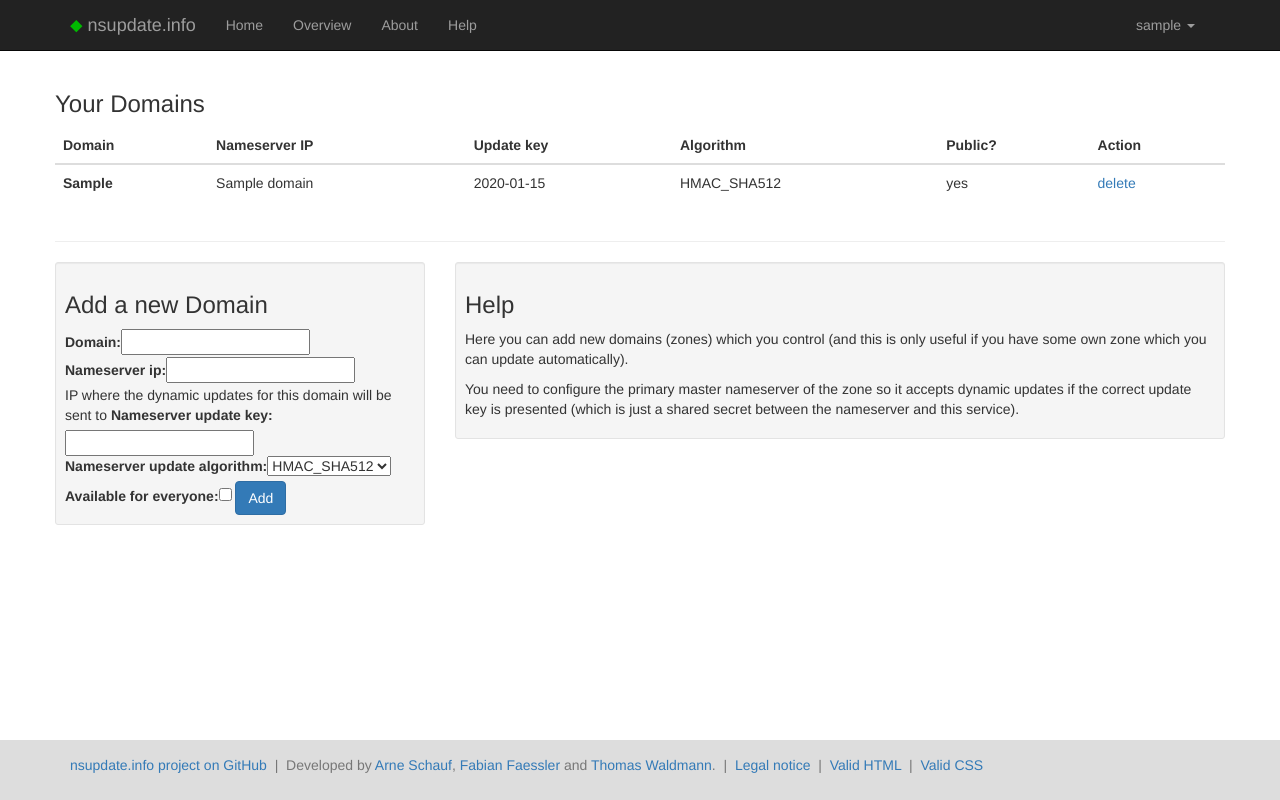
After one commit to nsupdate-info/nsupdate.info, a Django app: page /domain_overview/ in a window 1280 px wide. The commit adds this page. Run offline with Django 3.2, Linux system fonts and the light colour scheme; a user stored in the database is signed in; tables that the repository leaves empty hold one stand-in row (values such as "Sample post"); some libraries are stand-ins or nearby versions.

Commit message:
use zones/nameserver IPs/update keys from DB, logging (thanks to asmaps)
remove unneeded stuff from settings
(we still need some in conftest.py for the tests, though)
init DB for tests via conftest.py
more update algorithm choices
give origin zone (if we already know it) to dnstools functions
new views: DomainOverview, DeleteDomain
unify deletion templates using delete_object.html
add django-extensions

```diff
--- a/nsupdate/main/_tests/test_dnstools.py
+++ b/nsupdate/main/_tests/test_dnstools.py
@@ -3,6 +3,7 @@ Tests for dnstools module.
 """
 
 import pytest
+pytestmark = pytest.mark.django_db
 
 from dns.resolver import NXDOMAIN
 
--- a/nsupdate/main/forms.py
+++ b/nsupdate/main/forms.py
@@ -1,7 +1,7 @@
 # -*- coding: utf-8 -*-
 from django import forms
 
-from .models import Host
+from .models import Host, Domain
 
 
 class CreateHostForm(forms.ModelForm):
@@ -14,3 +14,9 @@ class EditHostForm(forms.ModelForm):
     class Meta(object):
         model = Host
         fields = ['comment']
+
+
+class CreateDomainForm(forms.ModelForm):
+    class Meta(object):
+        model = Domain
+        exclude = ['created_by']
--- a/nsupdate/main/models.py
+++ b/nsupdate/main/models.py
@@ -34,12 +34,25 @@ def domain_blacklist_validator(value):
             raise ValidationError(u'This domain is not allowed')
 
 
+UPDATE_ALGORITHMS = (
+    ('HMAC_SHA512', 'HMAC_SHA512'),
+    ('HMAC_SHA384', 'HMAC_SHA384'),
+    ('HMAC_SHA256', 'HMAC_SHA256'),
+    ('HMAC_SHA224', 'HMAC_SHA224'),
+    ('HMAC_SHA1', 'HMAC_SHA1'),
+    ('HMAC_MD5', 'HMAC_MD5'),
+)
+
+
 class Domain(models.Model):
     domain = models.CharField(max_length=256, unique=True)
     nameserver_ip = models.GenericIPAddressField(
         max_length=256,
-        help_text="An IP where the nsupdates for this domain will be sent to")
+        help_text="IP where the dynamic updates for this domain will be sent to")
     nameserver_update_key = models.CharField(max_length=256)
+    nameserver_update_algorithm = models.CharField(
+        max_length=256, default='HMAC_SHA512', choices=UPDATE_ALGORITHMS)
+    available_for_everyone = models.BooleanField(default=False)
 
     last_update = models.DateTimeField(auto_now=True)
     created = models.DateTimeField(auto_now_add=True)
@@ -88,14 +101,14 @@ class Host(models.Model):
 
     def getIPv4(self):
         try:
-            return dnstools.query_ns(self.get_fqdn(), 'A')
-        except (dns.resolver.NXDOMAIN, dns.resolver.NoAnswer, dns.resolver.NoNameservers):
+            return dnstools.query_ns(self.get_fqdn(), 'A', origin=self.domain.domain)
+        except (dns.resolver.NXDOMAIN, dns.resolver.NoAnswer, dns.resolver.NoNameservers, dns.resolver.Timeout):
             return ''
 
     def getIPv6(self):
         try:
-            return dnstools.query_ns(self.get_fqdn(), 'AAAA')
-        except (dns.resolver.NXDOMAIN, dns.resolver.NoAnswer, dns.resolver.NoNameservers):
+            return dnstools.query_ns(self.get_fqdn(), 'AAAA', origin=self.domain.domain)
+        except (dns.resolver.NXDOMAIN, dns.resolver.NoAnswer, dns.resolver.NoNameservers, dns.resolver.Timeout):
             return ''
 
     def poke(self):
@@ -118,6 +131,6 @@ class Host(models.Model):
 
 def post_delete_host(sender, **kwargs):
     obj = kwargs['instance']
-    dnstools.delete(obj.get_fqdn())
+    dnstools.delete(obj.get_fqdn(), origin=obj.domain.domain)
 
 post_delete.connect(post_delete_host, sender=Host)
--- a/nsupdate/main/templates/main/delete_host.html
+++ b/nsupdate/main/templates/main/delete_object.html
@@ -2,10 +2,9 @@
 {% load bootstrap %}
 
 {% block content %}
-
     <div class="row">
          <div class="col-lg-8">
-            <h3>Delete Host <small><a href="{% url 'overview' %}"><i class="icon-double-angle-left"></i> back to overview</a></small></h3>
+            <h3>Delete {{ object }}</h3>
             <form action="" method="post">
                 {% csrf_token %}
                 <p>Are you sure you want to delete "{{ object }}"?</p>
@@ -13,6 +12,4 @@
             </form>
         </div>
     </div>
-
-
 {% endblock %}
--- /dev/null
+++ b/nsupdate/main/templates/main/domain_overview.html
@@ -0,0 +1,61 @@
+{% extends "base.html" %}
+{% load bootstrap %}
+
+{% block content %}
+    <div class="row">
+        <div class="col-lg-12">
+            <h3>Your Domains</h3>
+            <table class="table">
+            <thead>
+                <tr>
+                    <th>Domain</th>
+                    <th>Nameserver IP</th>
+                    <th>Update key</th>
+                    <th>Algorithm</th>
+                    <th>Public?</th>
+                    <th>Action</th>
+                </tr>
+            </thead>
+            {% for domain in domains %}
+                <tr>
+                    <td><b>{{ domain.domain }}</b></td>
+                    <td>{{ domain.nameserver_ip }}</td>
+                    <td>{{ domain.nameserver_update_key }}</td>
+                    <td>{{ domain.get_nameserver_update_algorithm_display }}</td>
+                    <td>{{ domain.available_for_everyone|yesno }}</td>
+                    <td>
+                        <a href="{% url 'delete_domain' domain.pk %}"><i class="icon icon-remove"></i> delete</a>
+                    </td>
+                </tr>
+            {% empty %}
+                <tr><td colspan="6">No domains yet.</td></tr>
+            {% endfor %}
+            </table>
+        </div>
+    </div>
+    <hr>
+
+    <div class="row">
+        <div class="col-lg-4">
+            <div class="well well-sm">
+                <h3>Add a new Domain</h3>
+                <form method="post" action="">
+                    {% csrf_token %}
+                    {{ form|bootstrap }}
+                    <button type="submit" class="btn btn-primary">Add</button>
+                </form>
+            </div>
+        </div>
+        <div class="col-lg-8">
+            <div class="well well-sm">
+                <h3>Help</h3>
+                <p>Here you can add new domains (zones) which you control (and this is only useful if you
+                   have some own zone which you can update automatically).</p>
+                <p>You need to configure the primary master nameserver of the zone so it accepts dynamic updates
+                   if the correct update key is presented (which is just a shared secret between the nameserver
+                   and this service).
+                </p>
+            </div>
+        </div>
+    </div>
+{% endblock %}
--- a/nsupdate/main/urls.py
+++ b/nsupdate/main/urls.py
@@ -3,7 +3,7 @@ from django.views.generic import TemplateView
 
 from .views import (
     HomeView, OverviewView, HostView, DeleteHostView, AboutView, HelpView, GenerateSecretView,
-    RobotsTxtView, )
+    RobotsTxtView, DomainOverwievView, DeleteDomainView)
 from ..api.views import (
     MyIpView, DetectIpView, NicUpdateView, AuthorizedNicUpdateView)
 
@@ -20,6 +20,10 @@ urlpatterns = patterns(
     url(r'^generate_secret/(?P<pk>\d+)/$', GenerateSecretView.as_view(), name='generate_secret_view'),
     url(r'^host/(?P<pk>\d+)/delete/$',
         DeleteHostView.as_view(), name='delete_host'),
+    url(r'^domain_overview/$',
+        DomainOverwievView.as_view(), name='domain_overview'),
+    url(r'^domain/(?P<pk>\d+)/delete/$',
+        DeleteDomainView.as_view(), name='delete_domain'),
     url(r'^myip$', MyIpView),
     url(r'^detectip/$', DetectIpView),
     url(r'^detectip/(?P<secret>\w+)/$', DetectIpView),
--- a/nsupdate/main/views.py
+++ b/nsupdate/main/views.py
@@ -2,6 +2,7 @@
 
 import dns.inet
 
+from django.db.models import Q
 from django.views.generic import TemplateView, CreateView
 from django.views.generic.edit import UpdateView, DeleteView
 from django.http import HttpResponse, HttpResponseRedirect
@@ -13,8 +14,8 @@ from django.core.exceptions import PermissionDenied
 
 import dnstools
 
-from .forms import CreateHostForm, EditHostForm
-from .models import Host
+from .forms import CreateHostForm, EditHostForm, CreateDomainForm
+from .models import Host, Domain
 
 
 class GenerateSecretView(UpdateView):
@@ -87,11 +88,17 @@ class OverviewView(CreateView):
     def get_success_url(self):
         return reverse('generate_secret_view', args=(self.object.pk,))
 
+    def get_form(self, form_class):
+        form = super(OverviewView, self).get_form(form_class)
+        form.fields['domain'].queryset = Domain.objects.filter(
+            Q(created_by=self.request.user) | Q(available_for_everyone=True))
+        return form
+
     def form_valid(self, form):
         self.object = form.save(commit=False)
         self.object.created_by = self.request.user
         self.object.save()
-        dnstools.add(self.object.get_fqdn(), self.request.META['REMOTE_ADDR'])
+        dnstools.add(self.object.get_fqdn(), self.request.META['REMOTE_ADDR'], origin=self.object.domain.domain)
         messages.add_message(self.request, messages.SUCCESS, 'Host added.')
         return HttpResponseRedirect(self.get_success_url())
 
@@ -136,8 +143,7 @@ class HostView(UpdateView):
 
 class DeleteHostView(DeleteView):
     model = Host
-    template_name = "main/delete_host.html"
-    form_class = EditHostForm
+    template_name = "main/delete_object.html"
 
     @method_decorator(login_required)
     def dispatch(self, *args, **kwargs):
@@ -159,6 +165,52 @@ class DeleteHostView(DeleteView):
         return context
 
 
+class DomainOverwievView(CreateView):
+    model = Domain
+    template_name = "main/domain_overview.html"
+    form_class = CreateDomainForm
+
+    @method_decorator(login_required)
+    def dispatch(self, *args, **kwargs):
+        return super(DomainOverwievView, self).dispatch(*args, **kwargs)
+
+    def get_success_url(self):
+        return reverse('domain_overview')
+
+    def form_valid(self, form):
+        self.object = form.save(commit=False)
+        self.object.created_by = self.request.user
+        self.object.save()
+        messages.add_message(self.request, messages.SUCCESS, 'Domain added.')
+        return HttpResponseRedirect(self.get_success_url())
+
+    def get_context_data(self, *args, **kwargs):
+        context = super(
+            DomainOverwievView, self).get_context_data(*args, **kwargs)
+        context['nav_domains'] = True
+        context['domains'] = Domain.objects.filter(
+            created_by=self.request.user)
+        return context
+
+
+class DeleteDomainView(DeleteView):
+    model = Domain
+    template_name = "main/delete_object.html"
+
+    @method_decorator(login_required)
+    def dispatch(self, *args, **kwargs):
+        return super(DeleteDomainView, self).dispatch(*args, **kwargs)
+
+    def get_object(self, *args, **kwargs):
+        obj = super(DeleteDomainView, self).get_object(*args, **kwargs)
+        if obj.created_by != self.request.user:
+            raise PermissionDenied()  # or Http404
+        return obj
+
+    def get_success_url(self):
+        return reverse('domain_overview')
+
+
 def RobotsTxtView(request):
     """
     Dynamically serve robots.txt content.
--- a/nsupdate/templates/base.html
+++ b/nsupdate/templates/base.html
@@ -52,6 +52,7 @@
                                 <ul class="dropdown-menu">
                                     <li><a href="{% url 'account_profile' %}">Profile</a></li>
                                     <li><a href="{% url 'password_change' %}">Change password</a></li>
+                                    <li><a href="{% url 'domain_overview' %}">Own Domains</a></li>
                                     {% if request.user.is_staff %}
                                         <li><a href="/admin/">Admin</a></li>
                                     {% endif %}
--- a/setup.py
+++ b/setup.py
@@ -43,6 +43,7 @@ setup(
         'south',
         'django-bootstrap-form',
         'django-registration',
+        'django-extensions',
         # packages only needed for development:
         'django-debug-toolbar',
         'pytest',
```
Also changed, not shown: conftest.py (added, +22 -0 lines), nsupdate/main/dnstools.py (+9 -5 lines), nsupdate/settings.py (+6 -4 lines).
